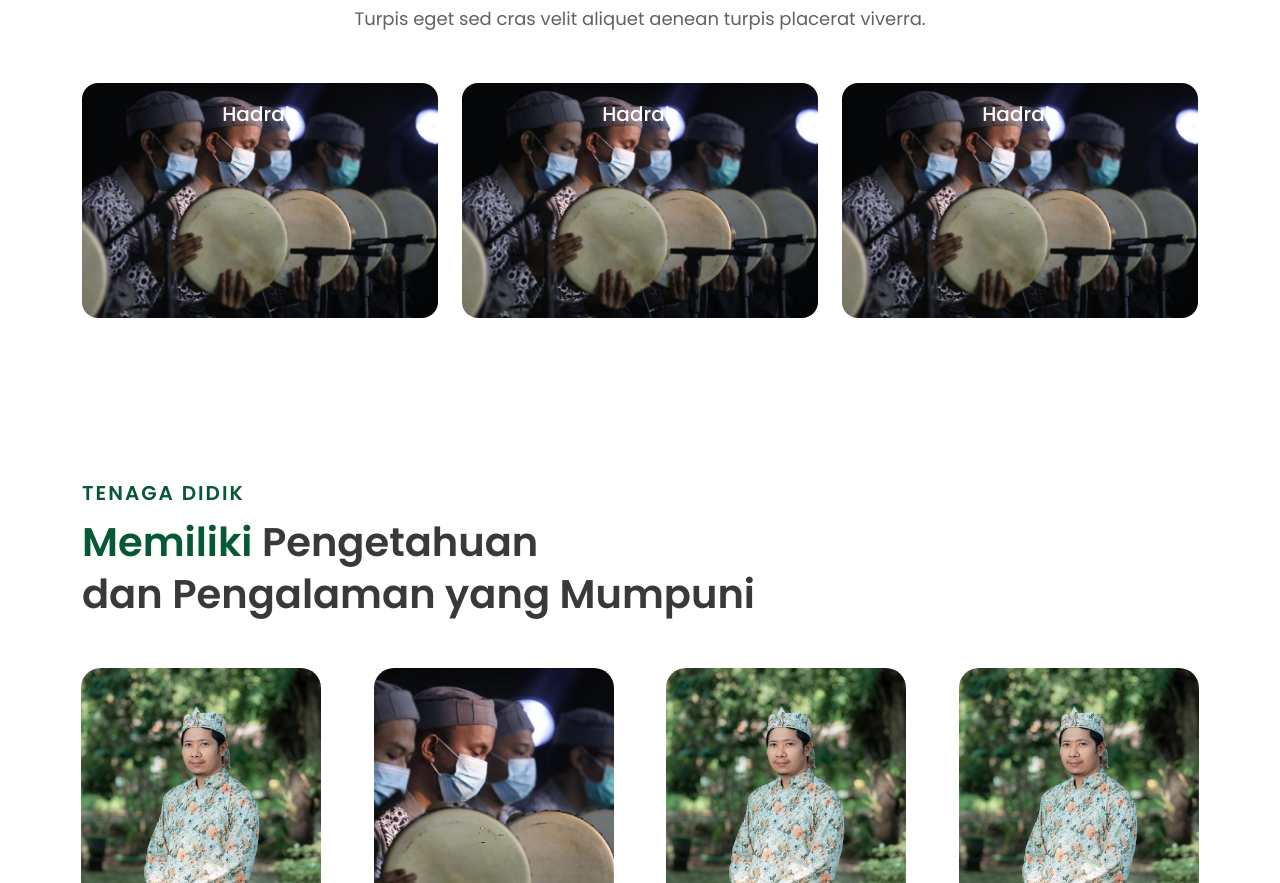
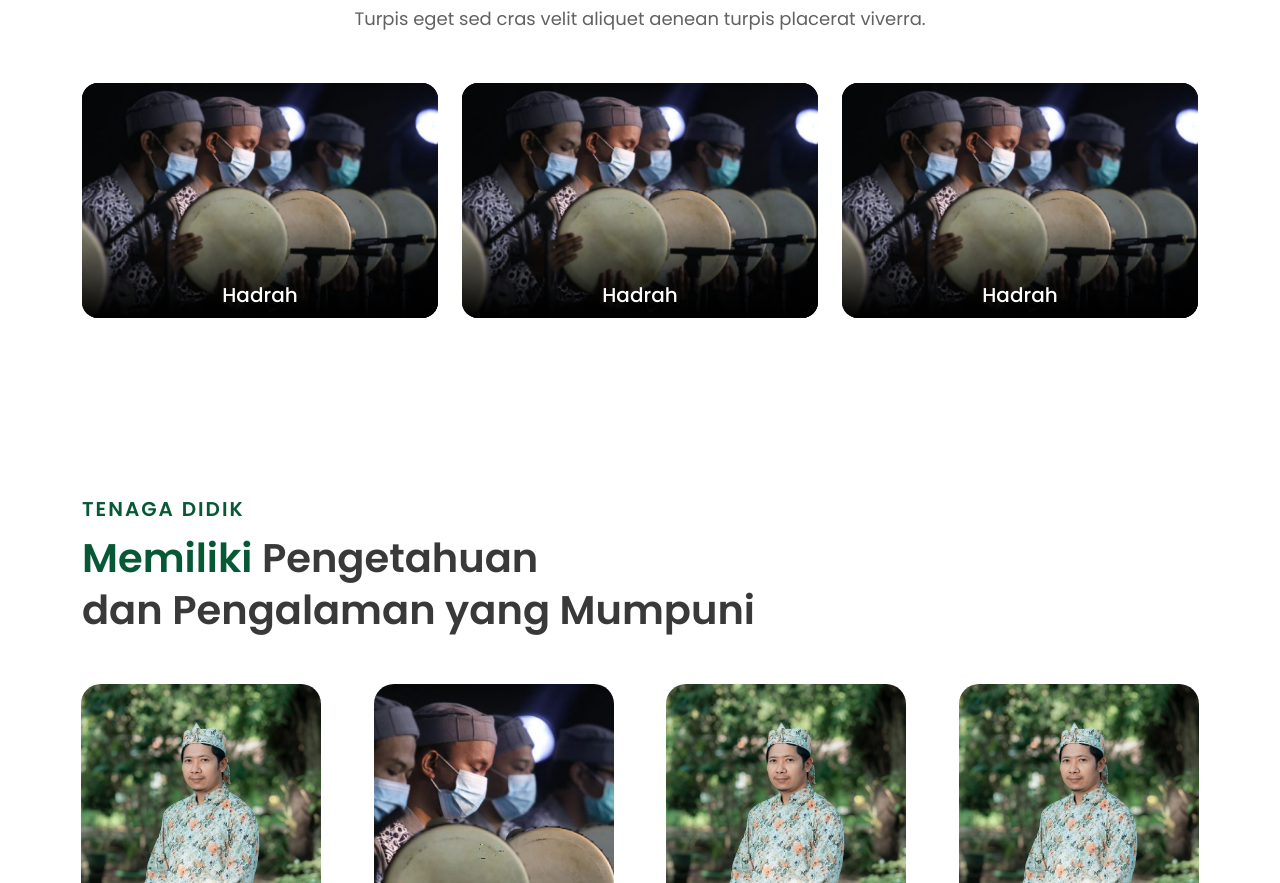
Before and after one commit to fitrahRahmadhani/BustanulUlum, a plain HTML site: page index.html in a window 1280 px wide. Shown: the part 2238-3121 px from the top of the page. Drawn offline with nearby package versions, Linux system fonts and the light colour scheme.

Commit message:
Optimize section kegiatan + optimize spaces

```diff
--- a/index.html
+++ b/index.html
@@ -1,5 +1,6 @@
 <!doctype html>
 <html lang="en">
+
 <head>
   <!-- START METADATA -->
   <meta charset="utf-8">
@@ -12,17 +13,20 @@
   <!-- END TITLE -->
 
   <!-- START API GOOGLE FONT -->
-    <link rel="preconnect" href="https://fonts.googleapis.com"><link rel="preconnect" href="https://fonts.gstatic.com" crossorigin><link href="https://fonts.googleapis.com/css2?family=Poppins:wght@300;400;500;600;700&display=swap" rel="stylesheet">
-    <link rel="preconnect" href="https://fonts.googleapis.com"><link rel="preconnect" href="https://fonts.gstatic.com" crossorigin><link href="https://fonts.googleapis.com/css2?family=Kanit:wght@500&display=swap" rel="stylesheet">
-    <link rel="preconnect" href="https://fonts.googleapis.com"><link rel="preconnect" href="https://fonts.gstatic.com" crossorigin><link href="https://fonts.googleapis.com/css2?family=Work+Sans:wght@500&display=swap" rel="stylesheet">
+  <link rel="preconnect" href="https://fonts.googleapis.com">
+  <link rel="preconnect" href="https://fonts.gstatic.com" crossorigin>
+  <link href="https://fonts.googleapis.com/css2?family=Poppins:wght@300;400;500;600;700&display=swap" rel="stylesheet">
+  <link href="https://fonts.googleapis.com/css2?family=Kanit:wght@500&display=swap" rel="stylesheet">
+  <link href="https://fonts.googleapis.com/css2?family=Work+Sans:wght@500&display=swap" rel="stylesheet">
   <!-- END API GOOGLE FONT -->
 
   <!-- START BOOTSRAP -->
-    <link href="https://cdn.jsdelivr.net/npm/bootstrap@5.2.3/dist/css/bootstrap.min.css" rel="stylesheet" integrity="sha384-rbsA2VBKQhggwzxH7pPCaAqO46MgnOM80zW1RWuH61DGLwZJEdK2Kadq2F9CUG65" crossorigin="anonymous">
+  <link href="https://cdn.jsdelivr.net/npm/bootstrap@5.2.3/dist/css/bootstrap.min.css" rel="stylesheet"
+    integrity="sha384-rbsA2VBKQhggwzxH7pPCaAqO46MgnOM80zW1RWuH61DGLwZJEdK2Kadq2F9CUG65" crossorigin="anonymous">
   <!-- END BOOTSRAP -->
 
   <!-- START SWIPER -->
-    <link rel="stylesheet" href="https://cdn.jsdelivr.net/npm/swiper/swiper-bundle.min.css"/>
+  <link rel="stylesheet" href="https://cdn.jsdelivr.net/npm/swiper/swiper-bundle.min.css" />
   <!-- END SWIPER -->
 
   <!-- START STYLE -->
@@ -30,6 +34,7 @@
   <!-- END STYLE -->
 
 </head>
+
 <body>
   <!-- =====START HEADER===== -->
   <header>
@@ -39,7 +44,8 @@
           <img src="img/logoBustanulUlum.png" alt="Logo" width="auto" height="28" class="d-inline-block align-text-top">
           <p class="logo" style="display: inline;">Bustanul Ulum</p>
         </a>
-          <button class="navbar-toggler" type="button" data-bs-toggle="collapse" data-bs-target="#navbarNavAltMarkup" aria-controls="navbarNavAltMarkup" aria-expanded="false" aria-label="Toggle navigation">
+        <button class="navbar-toggler" type="button" data-bs-toggle="collapse" data-bs-target="#navbarNavAltMarkup"
+          aria-controls="navbarNavAltMarkup" aria-expanded="false" aria-label="Toggle navigation">
           <span class="navbar-toggler-icon"></span>
         </button>
         <div class="collapse navbar-collapse" id="navbarNavAltMarkup">
@@ -63,10 +69,12 @@
   <section id="hero" class="hero mt-5 d-flex align-items-center section-bg">
     <div class="container mt-4">
       <div class="row justify-content-between gy-5 pt-4 pb-4">
-          <div class="col-lg-7 order-2 order-lg-1 d-flex flex-column justify-content-center align-items-center align-items-lg-start text-center text-lg-start">
+        <div
+          class="col-lg-7 order-2 order-lg-1 d-flex flex-column justify-content-center align-items-center align-items-lg-start text-center text-lg-start">
           <p class="badge">Bangga jadi santri!</p>
           <h1 class="display">Belajar Al-Quran Mudah<br>dan Menyenangkan</h1>
-            <p class="body">Viverra suscipit maecenas ut phasellus mollis massa.<br>Egestas sagittis turpis dictum consectetur viverra </p>
+          <p class="body">Viverra suscipit maecenas ut phasellus mollis massa.<br>Egestas sagittis turpis dictum
+            consectetur viverra </p>
         </div>
         <div class="col-lg-5 bottom-0 order-1 order-lg-2 text-center text-lg-start">
           <img src="img/hero.png" class="img-fluid">
@@ -83,12 +91,15 @@
         <div class="col-lg-4 text-center text-lg-start">
           <img src="img/preview1 5.png" class="img-fluid rounded-4 img-about">
         </div>
-          <div class="col-lg-7 d-flex flex-column justify-content-center align-items-center align-items-lg-start text-center text-lg-start">
+        <div
+          class="col-lg-7 d-flex flex-column justify-content-center align-items-center align-items-lg-start text-center text-lg-start">
           <h2 class="subHeading">TENTANG KAMI</h2>
           <h1 class="heading">Taman Belajar Al-Quran</h1>
           <h1 class="heading-green">Bustanul Ulum</h1>
-            <p class="body">Bustanul Ulum merupakan Taman Pendidikan Al-Quran (TPA) dengan visi terwujudnya kader muslim yang berkualitas
-              dalam bidang ilmu pengetahuan, terampil berakhlakul karimah serta bertaqwa kepada Allah SWT. Misi yang kami usung adalah meningkatkan kualitas di bidang akademik.</p>
+          <p class="body">Bustanul Ulum merupakan Taman Pendidikan Al-Quran (TPA) dengan visi terwujudnya kader muslim
+            yang berkualitas
+            dalam bidang ilmu pengetahuan, terampil berakhlakul karimah serta bertaqwa kepada Allah SWT. Misi yang kami
+            usung adalah meningkatkan kualitas di bidang akademik.</p>
           <a href="profile.html" class="button-custom">Selengkapnya ></a>
         </div>
       </div>
@@ -100,18 +111,21 @@
   <!-- Start Section Artikel -->
   <section id="artikel">
     <div class="container-fluid container pt-5 pb-5">
-        <div class="row pt-5 pb-3 d-flex flex-column justify-content-center align-items-center align-items-lg-start text-center text-lg-start">
+      <div
+        class="row pt-5 pb-3 d-flex flex-column justify-content-center align-items-center align-items-lg-start text-center text-lg-start">
         <h2 class="subHeading">ARTIKEL TERBARU</h2>
         <h1 class="heading mb-4">Informasi dan Bacaan</h1>
       </div>
       <div class="row">
         <div class="col-lg-6">
           <div class="card border border-0">
-              <img src="img/article/blurryphotoyoungmuslimmanprayinggodiftartime_368093233 2.png" class="rounded-4 card-img-top article-preview-big">
+            <img src="img/article/blurryphotoyoungmuslimmanprayinggodiftartime_368093233 2.png"
+              class="rounded-4 card-img-top article-preview-big">
             <div class="card-body">
               <h3 class="title-big">Niat Puasa Anti Batal Update 2.1</h3>
               <p class="label"><small class="text-muted">29 Februari 2022</small></p>
-                <p class="body">This is a wider card with supporting text below as a natural lead-in to additional content. This content is a</p>
+              <p class="body">This is a wider card with supporting text below as a natural lead-in to additional
+                content. This content is a</p>
             </div>
           </div>
         </div>
@@ -162,25 +176,25 @@
       <p class="body">Turpis eget sed cras velit aliquet aenean turpis placerat viverra.</p>
       <div class="row mt-5 pb-3">
         <div class="col-lg-4 col-md-4">
-          <div class="card border-0">
-            <img src="img/festival-hadrah-virtual-qshao4-prv 4.png" class="card-img rounded-4">
-            <div class="card-img-overlay">
+          <div class="card border-0 card-custom-overlay">
+            <img src="img/festival-hadrah-virtual-qshao4-prv 4.png" class="card-img">
+            <div class="card-img-overlay card-custom-caption">
               <h5 class="card-title-custom">Hadrah</h5>
             </div>
           </div>
         </div>
         <div class="col-lg-4 col-md-4">
-          <div class="card border-0">
-            <img src="img/festival-hadrah-virtual-qshao4-prv 4.png" class="card-img rounded-4">
-            <div class="card-img-overlay">
+          <div class="card border-0 card-custom-overlay">
+            <img src="img/festival-hadrah-virtual-qshao4-prv 4.png" class="card-img">
+            <div class="card-img-overlay card-custom-caption">
               <h5 class="card-title-custom">Hadrah</h5>
             </div>
           </div>
         </div>
         <div class="col-lg-4 col-md-4">
-          <div class="card border-0">
-            <img src="img/festival-hadrah-virtual-qshao4-prv 4.png" class="card-img rounded-4">
-            <div class="card-img-overlay">
+          <div class="card border-0 card-custom-overlay">
+            <img src="img/festival-hadrah-virtual-qshao4-prv 4.png" class="card-img">
+            <div class="card-img-overlay card-custom-caption">
               <h5 class="card-title-custom">Hadrah</h5>
             </div>
           </div>
@@ -194,9 +208,11 @@
   <!-- Start Section Tenaga Didik -->
   <section id="tenagaDidik">
     <div class="container-fluid container pt-5 pb-5">
-        <div class="row pt-5 pb-3 d-flex flex-column justify-content-center align-items-center align-items-lg-start text-center text-lg-start">
+      <div
+        class="row pt-5 pb-3 d-flex flex-column justify-content-center align-items-center align-items-lg-start text-center text-lg-start">
         <h2 class="subHeading">TENAGA DIDIK</h2>
-          <h1 class="heading mb-5"><span class="heading-green">Memiliki</span> Pengetahuan<br>dan Pengalaman yang Mumpuni </h1>
+        <h1 class="heading mb-5"><span class="heading-green">Memiliki</span> Pengetahuan<br>dan Pengalaman yang Mumpuni
+        </h1>
         <div class="swiper mySwiper">
           <div class="swiper-wrapper">
             <div class="swiper-slide">
@@ -210,7 +226,8 @@
             </div>
             <div class="swiper-slide">
               <div class="card border border-0" style="width: 15rem;">
-                  <img src="img/festival-hadrah-virtual-qshao4-prv 4.png" class="card-custom-img rounded-custom-top" alt="...">
+                <img src="img/festival-hadrah-virtual-qshao4-prv 4.png" class="card-custom-img rounded-custom-top"
+                  alt="...">
                 <div class="card-body card-custom text-center">
                   <h5 class="card-title">Edward Maulana Maulana</h5>
                   <p class="card-sub">Guru Matematika</p>
@@ -303,14 +320,16 @@
                   <div class="col-md-6">
                     <div class="address-footer mt-4">
                       <h5 class="footer-title">Sekretariat</h5>
-                        <p class="footer-sub">Jalan MT Haryono No 5<br>Desa Wonocoyo, Kecamatan Panggul<br>Trenggalek - Jawa Timur</p>
+                      <p class="footer-sub">Jalan MT Haryono No 5<br>Desa Wonocoyo, Kecamatan Panggul<br>Trenggalek -
+                        Jawa Timur</p>
                       <p class="footer-sub">0751-7871666</p>
                     </div>
                   </div>
                   <div class="col-md-6">
                     <div class="address-footer mt-4">
                       <h5 class="footer-title">Gedung Utama</h5>
-                        <p class="footer-sub">Jalan MT Haryono No 5<br>Desa Wonocoyo, Kecamatan Panggul<br>Trenggalek - Jawa Timur</p>
+                      <p class="footer-sub">Jalan MT Haryono No 5<br>Desa Wonocoyo, Kecamatan Panggul<br>Trenggalek -
+                        Jawa Timur</p>
                       <p class="footer-sub">0751-7871666</p>
                     </div>
                   </div>
@@ -318,7 +337,9 @@
               </div>
               <div class="col-lg-5">
                 <div class="ratio ratio-16x9 w-100">
-                    <iframe src="https://www.google.com/maps/embed?pb=!1m18!1m12!1m3!1d15801.918792904524!2d111.71577424684295!3d-8.052451641374658!2m3!1f0!2f0!3f0!3m2!1i1024!2i768!4f13.1!3m3!1m2!1s0x2e79052be06a7ff7%3A0xa758e772761c0eab!2sAlun-Alun%20Kabupaten%20Trenggalek!5e0!3m2!1sid!2sid!4v1672700374874!5m2!1sid!2sid" style="border-radius: 20px;"></iframe>
+                  <iframe
+                    src="https://www.google.com/maps/embed?pb=!1m18!1m12!1m3!1d15801.918792904524!2d111.71577424684295!3d-8.052451641374658!2m3!1f0!2f0!3f0!3m2!1i1024!2i768!4f13.1!3m3!1m2!1s0x2e79052be06a7ff7%3A0xa758e772761c0eab!2sAlun-Alun%20Kabupaten%20Trenggalek!5e0!3m2!1sid!2sid!4v1672700374874!5m2!1sid!2sid"
+                    style="border-radius: 20px;"></iframe>
                 </div>
               </div>
             </div>
@@ -332,7 +353,9 @@
 
 
   <!-- START SCRIPT BOOTSTRAP -->
-    <script src="https://cdn.jsdelivr.net/npm/bootstrap@5.2.3/dist/js/bootstrap.bundle.min.js" integrity="sha384-kenU1KFdBIe4zVF0s0G1M5b4hcpxyD9F7jL+jjXkk+Q2h455rYXK/7HAuoJl+0I4" crossorigin="anonymous"></script>
+  <script src="https://cdn.jsdelivr.net/npm/bootstrap@5.2.3/dist/js/bootstrap.bundle.min.js"
+    integrity="sha384-kenU1KFdBIe4zVF0s0G1M5b4hcpxyD9F7jL+jjXkk+Q2h455rYXK/7HAuoJl+0I4"
+    crossorigin="anonymous"></script>
   <!-- END SCRIPT BOOTSTRAP -->
 
   <!-- START JS SWIPER -->
@@ -344,7 +367,7 @@
       spaceBetween: 10,
       breakpoints: {
         640: {
-            slidesPerView: 2,
+          slidesPerView: 1,
           spaceBetween: 20,
         },
         768: {
@@ -361,4 +384,5 @@
   <!-- END JS SWIPER -->
 
 </body>
+
 </html>
--- a/style/style.css
+++ b/style/style.css
@@ -194,6 +194,34 @@ object-fit: cover;
 }
 .rounded-custom-top {
     border-radius: 20px 20px 0px 0px;
+}
+.card-custom-overlay {
+    position: relative;
+    background-color: #000000;
+    border-radius: 1rem;
+    overflow: hidden;
+    margin-bottom: 1rem;
+}
+.card-custom-overlay::after {
+    content: '';
+    display: block;
+    height: 100%;
+    width: 100%;
+    background: linear-gradient(180deg, rgba(0, 0, 0, 0) 60%, #000000 100%);
+    position: absolute;
+    bottom: 0;
+}
+.card-custom-caption {
+    z-index: 1;
+}
+.card-custom-caption h5{
+    position: absolute;
+    bottom: 0;
+    margin-left: auto;
+    margin-right: auto;
+    left: 0;
+    right: 0;
+    text-align: center;
 }
 /* START CARD */
 
```
Also changed, not shown: profile.html (+4 -11 lines). Lines whose indentation alone changed are shown as unchanged.
